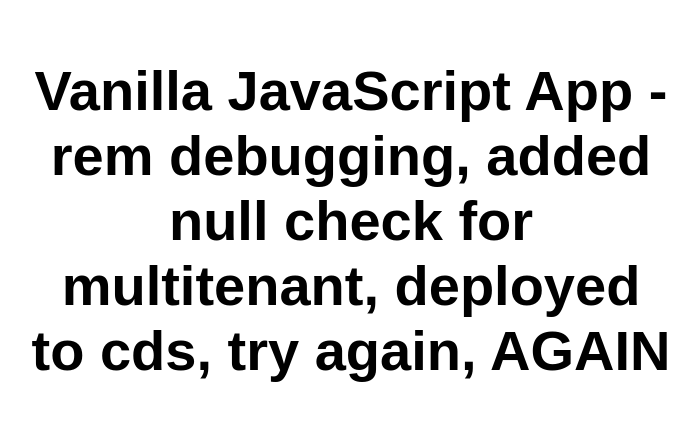
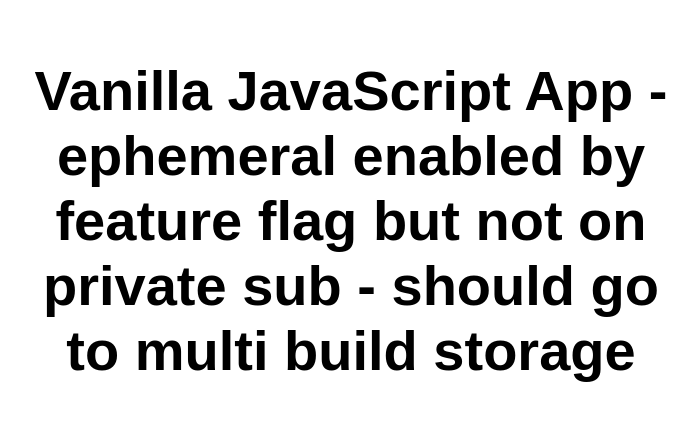
Before and after one commit to cmriachi/vanillabasic2, a website: page src/index.html in a window 1280 px wide. Shown: the whole page, without its empty margins (289-987 px from the left). Drawn offline with Linux system fonts and the light colour scheme.

Commit message:
Update index.html

```diff
--- a/src/index.html
+++ b/src/index.html
@@ -10,7 +10,7 @@
 
 <body>
   <main>
-    <h1>Vanilla JavaScript App - rem debugging, added null check for multitenant, deployed to cds, try again, AGAIN</h1>
+    <h1>Vanilla JavaScript App - ephemeral enabled by feature flag but not on private sub - should go to multi build storage</h1>
   </main>
 </body>
 
```
